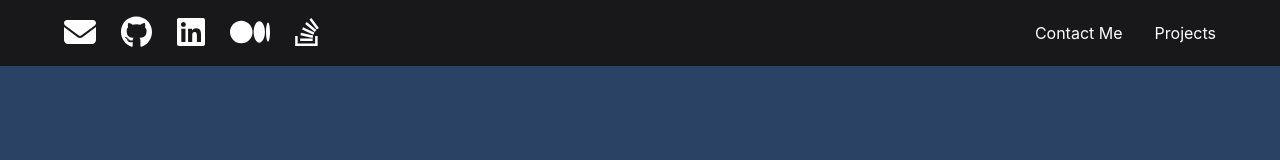
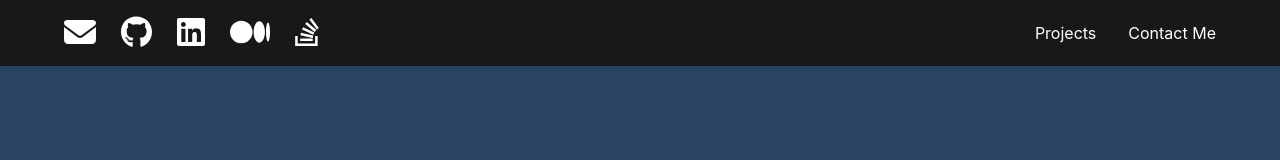
Before and after one commit to r-scott25/meta-react-portfolio, a React (Create React App) app: page / in a window 1280 px wide. Shown: the top 160 px of the page. Built offline with nearby package versions, Linux system fonts and the light colour scheme.

Commit message:
moved projects link in header to come before the Contact Me Link

```diff
--- a/src/components/Header.js
+++ b/src/components/Header.js
@@ -81,11 +81,11 @@ const Header = () => {
 
           <nav>
             <HStack spacing={8}>
+            <a onClick={handleClick("projects")} href="/#projects">
+                Projects
+              </a>
               <a onClick={handleClick("contactme")} href="/#contact-me">
                 Contact Me
-              </a>
-              <a onClick={handleClick("projects")} href="/#projects">
-                Projects
               </a>
             </HStack>
           </nav>
```
